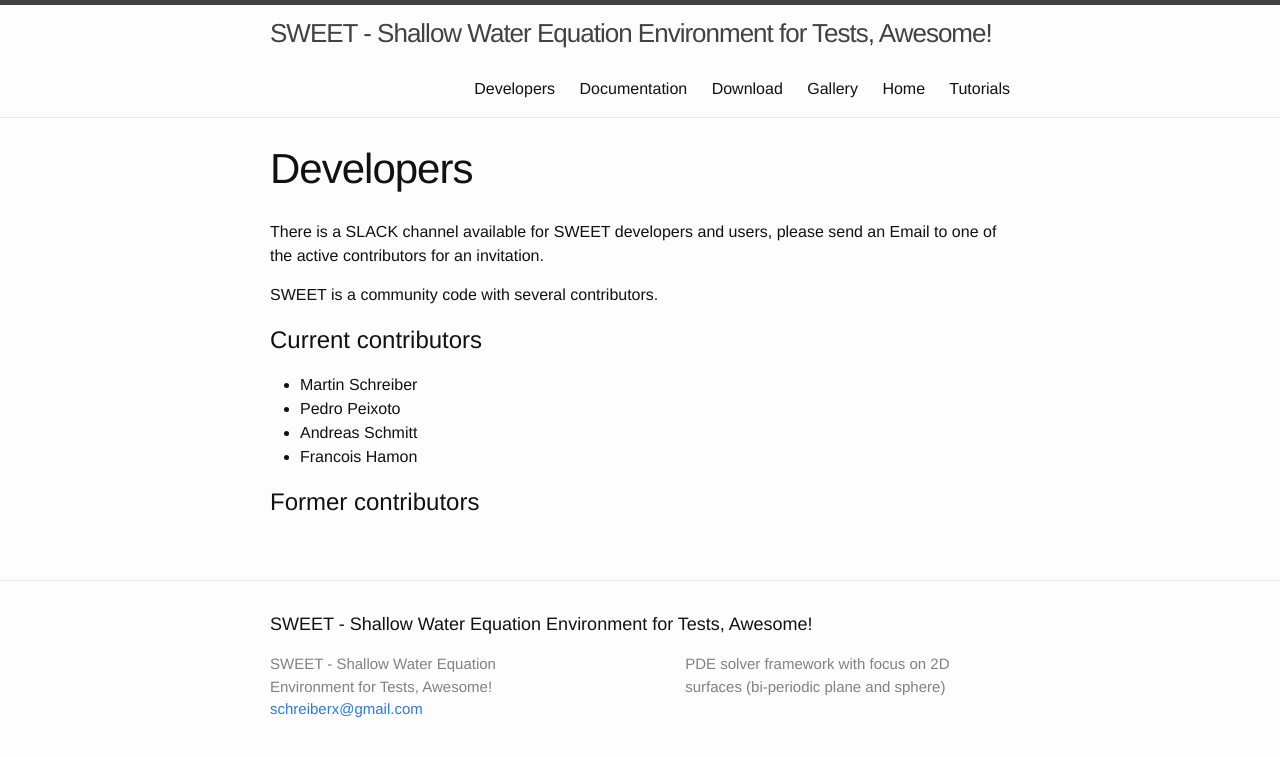
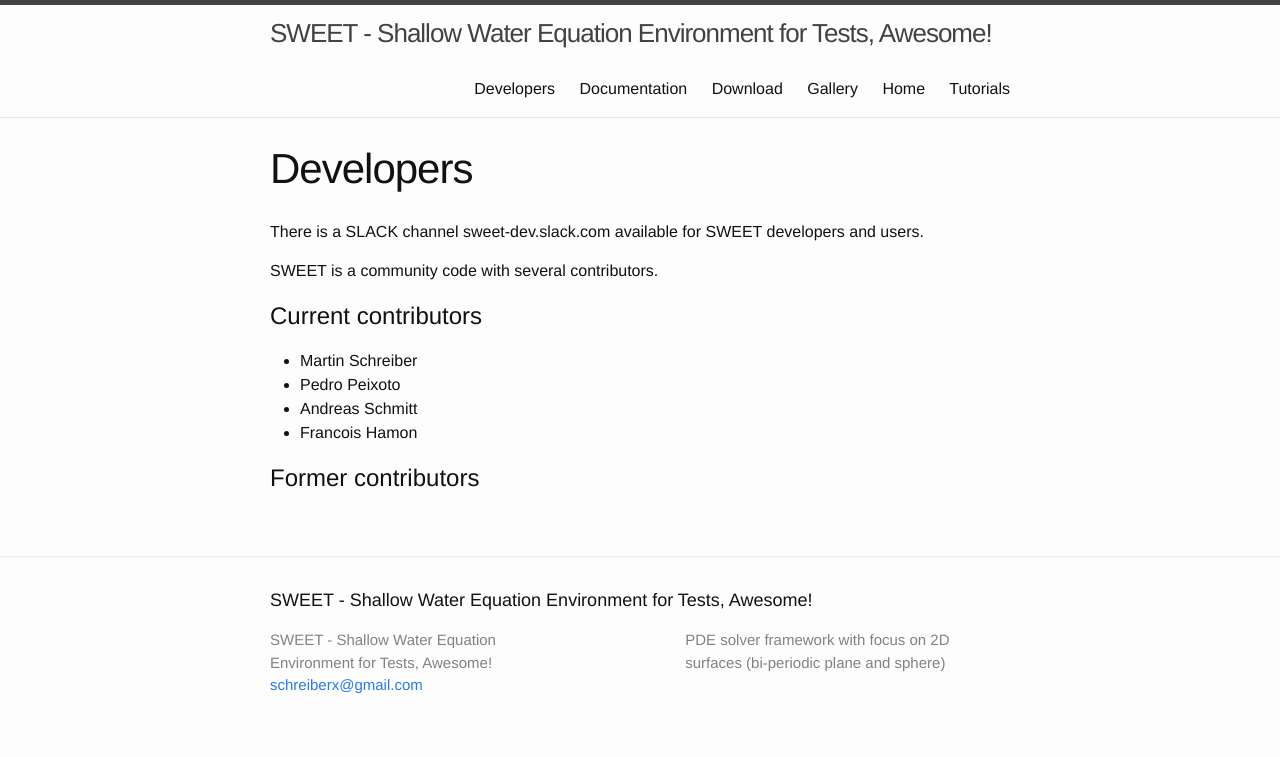
Before and after one commit to schreiberx/sweetsite, a Jekyll site: the page built from community.md, in a window 1280 px wide. Shown: the top 757 px of the page. Built offline with Jekyll 4.4.1, drawn with Linux system fonts in a browser that asks for light colours.

```diff
--- a/community.md
+++ b/community.md
@@ -1,11 +1,11 @@
 ---
 layout: page
 title: Developers
-permalink: /developers/
+permalink: /developers.html
 ---
 
 
-There is a SLACK channel available for SWEET developers and users, please send an Email to one of the active contributors for an invitation.
+There is a SLACK channel sweet-dev.slack.com available for SWEET developers and users.
 
 SWEET is a community code with several contributors.
 
```
Also changed, not shown: documentation.md (+1 -1 lines), download.md (+1 -1 lines), gallery.md (+6 -5 lines), index.md (+4 -1 lines), tutorials.md (+1 -1 lines), 1 other file.
